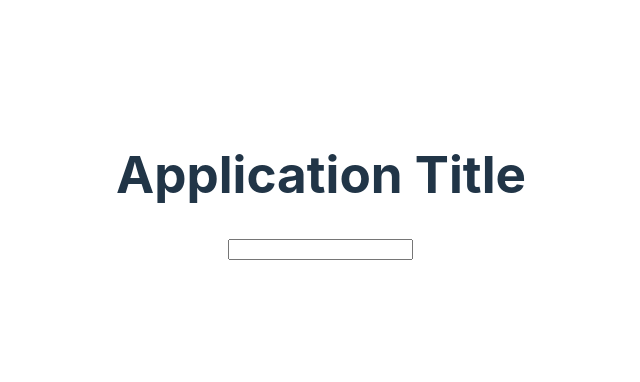
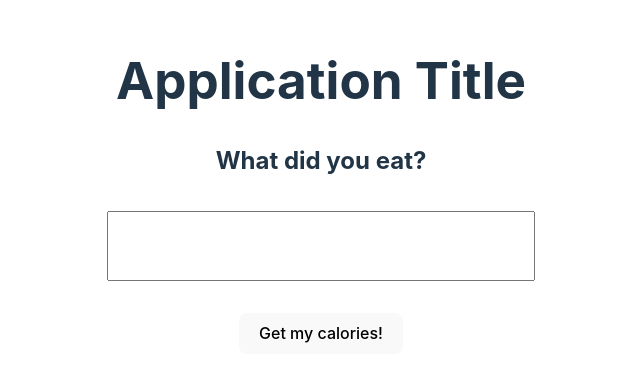
Before and after one commit to zalu224/411-Proj, a React app in the folder client/: page / in a window 1280 px wide. Shown: the part 214-596 px from the top of the page, without its empty margins (319-959 px from the left). Built offline with nearby package versions, Linux system fonts and the light colour scheme; the HTML template or start-up script is replaced by a standard one.

Commit message:
formatted home page + installed bootstrap

```diff
--- a/client/package.json
+++ b/client/package.json
@@ -10,6 +10,7 @@
     "preview": "vite preview"
   },
   "dependencies": {
+    "bootstrap": "^5.3.2",
     "react": "^18.2.0",
     "react-dom": "^18.2.0",
     "react-router-dom": "^6.17.0"
--- a/client/src/pages/home/Home.css
+++ b/client/src/pages/home/Home.css
@@ -0,0 +1,20 @@
+.search-bar {
+    display: flex;
+    flex-direction: column;
+}
+
+.search-bar-button {
+    width: fit-content;
+    margin: auto;
+}
+
+.search-bar-input {
+    margin-block: 2rem;
+    height: 4rem;
+    font-size: 2rem;
+}
+
+.search-bar-title {
+    width: fit-content;
+    margin: auto;
+}
--- a/client/src/pages/home/Home.jsx
+++ b/client/src/pages/home/Home.jsx
@@ -10,12 +10,14 @@ const Home = () => {
         <h1 className="home-title">Application Title</h1>
       </div>
       <div className="search-bar">
+        <h2 className="search-bar-title">What did you eat?</h2>
         <input
           className="search-bar-input"
           type="text"
           value={query}
-          onChange={(input) => setQuery(input.target.value)}
+          onChange={(i) => setQuery(i.target.value)}
         />
+        <button className="search-bar-button">Get my calories!</button>
       </div>
     </div>
   );
```
Also changed, not shown: 1 other file (tests, documents, lock files or other folders).
